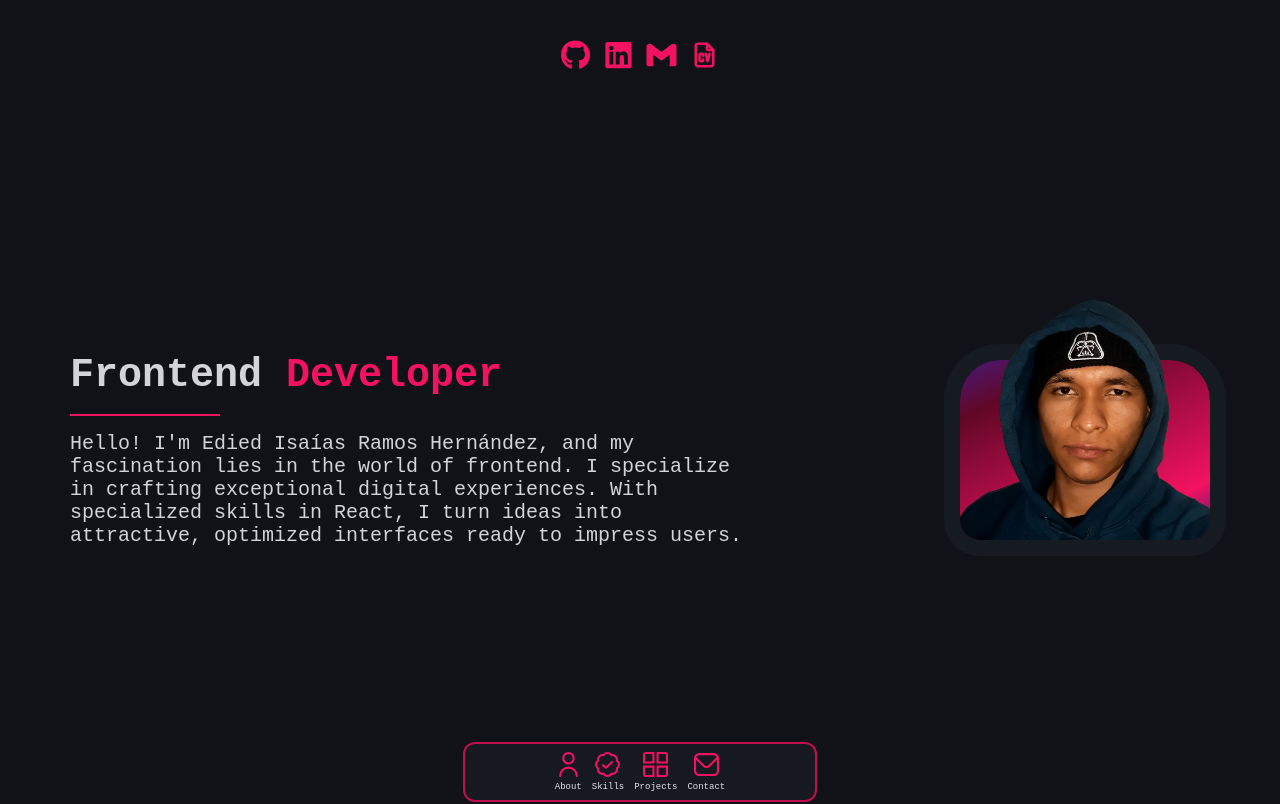
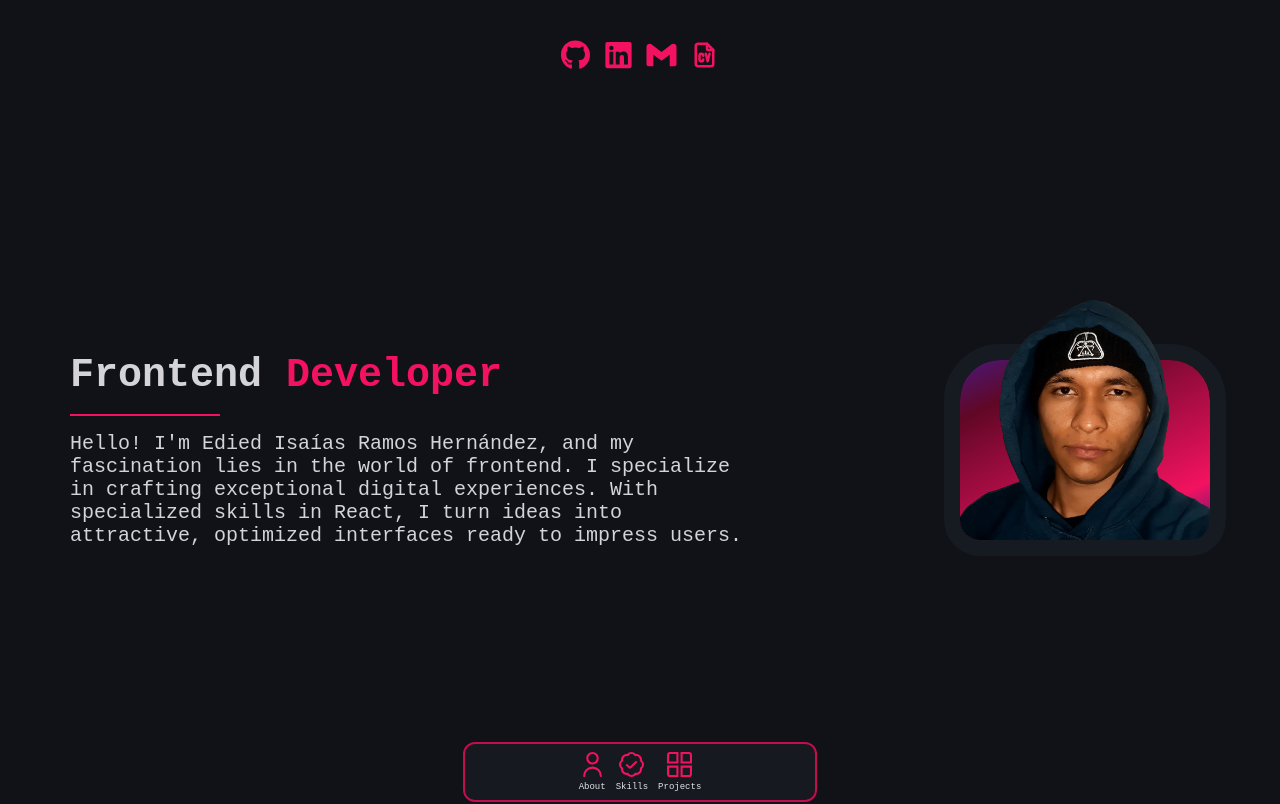
Before and after one commit to EdiedRamos/Edied, a React (Vite) app: page / in a window 1280 px wide. Shown: the top 804 px of the page. Built offline with nearby package versions, Linux system fonts and the light colour scheme; a web font is replaced by a local one.

Commit message:
chore: hide dock header option

```diff
--- a/src/Data/Header/index.ts
+++ b/src/Data/Header/index.ts
@@ -2,7 +2,7 @@ import { HeaderItem } from "@/Interfaces";
 import { ROUTE_URLS } from "@/Domain/Constants/urls";
 import {
   AboutIcon,
-  ContactIcon,
+  // ContactIcon,
   ProjectsIcon,
   SkillsIcon,
 } from "@/Components/Icons";
@@ -26,10 +26,10 @@ export const headerData: HeaderItem[] = [
     redirect: ROUTE_URLS.PROJECTS,
     Icon: ProjectsIcon,
   },
-  {
-    id: 4,
-    name: "contact",
-    redirect: ROUTE_URLS.CONTACT,
-    Icon: ContactIcon,
-  },
+  // {
+  //   id: 4,
+  //   name: "contact",
+  //   redirect: ROUTE_URLS.CONTACT,
+  //   Icon: ContactIcon,
+  // },
 ];
```
